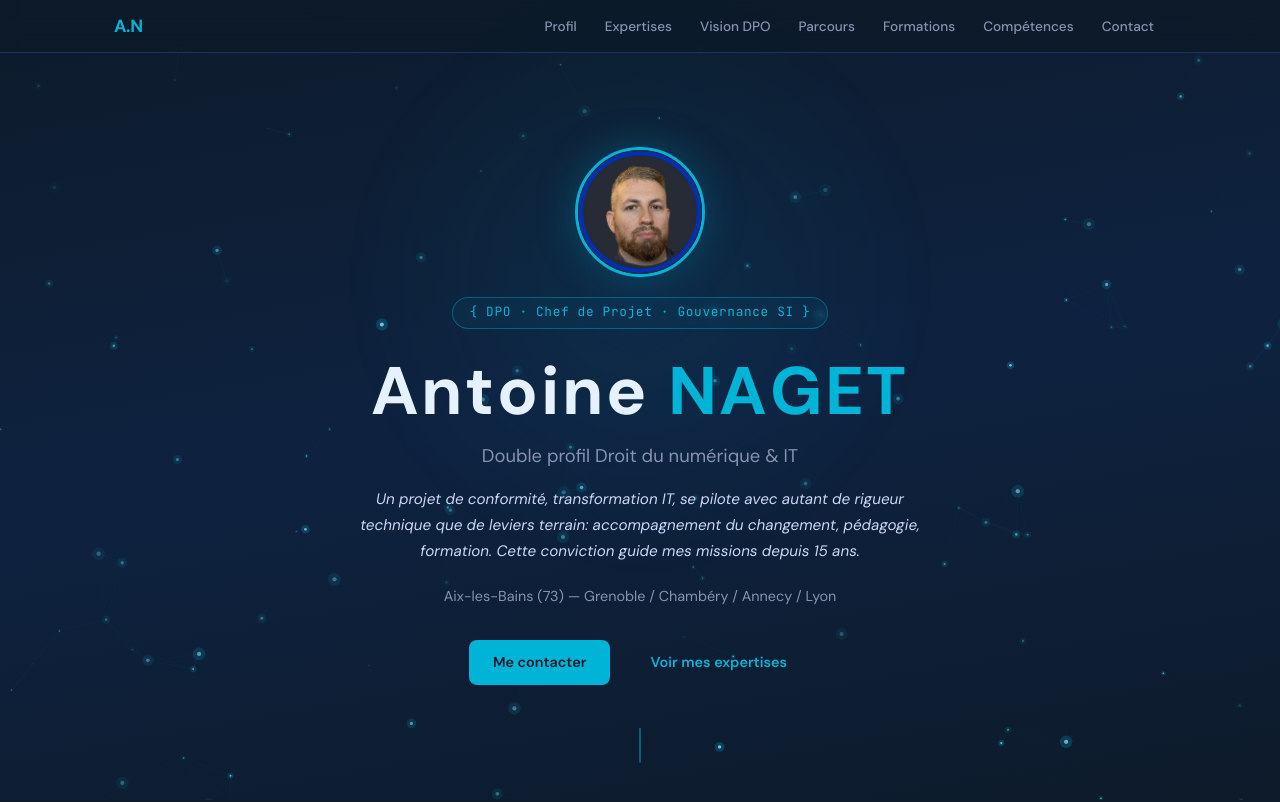
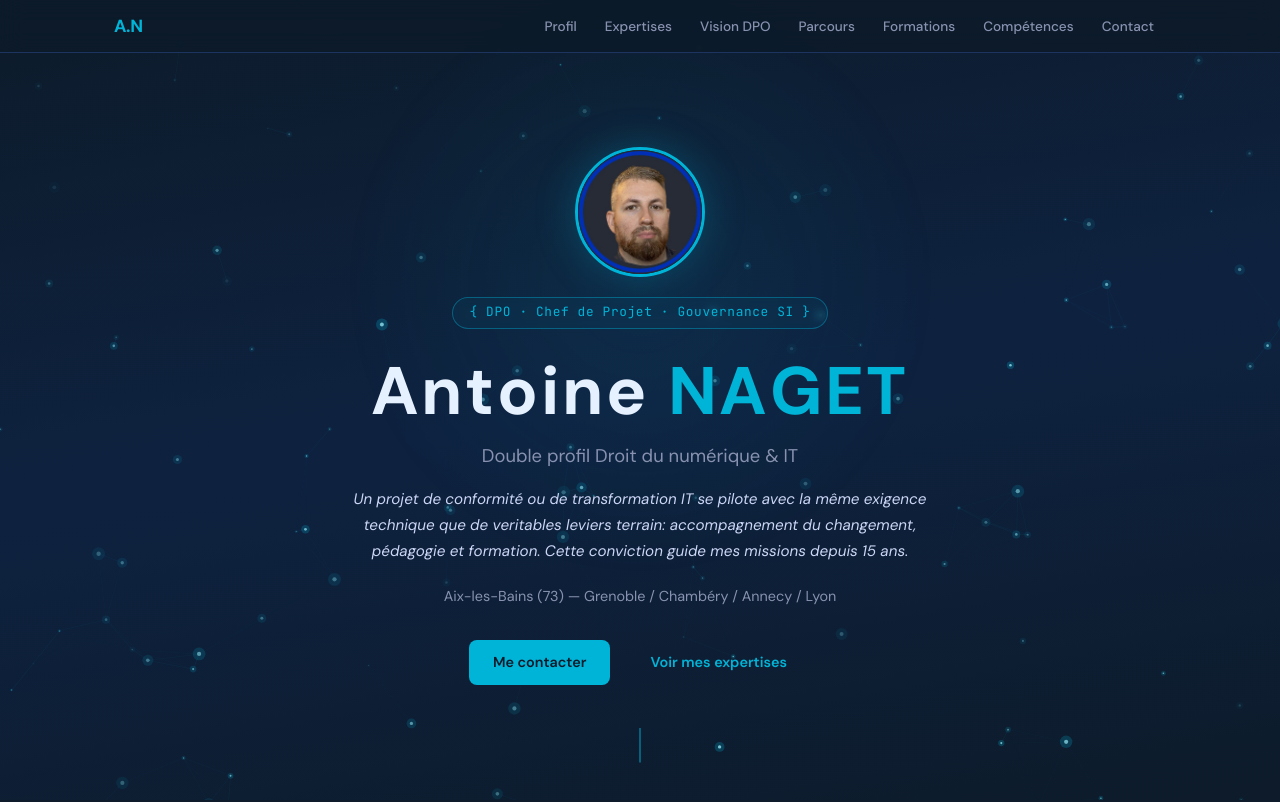
Before and after one commit to SupMBH/supmbh-site, a React (Vite) app: page / in a window 1280 px wide. Shown: the top 802 px of the page. Built offline with nearby package versions, Linux system fonts and the light colour scheme.

Commit message:
hero presentation fluide

```diff
--- a/src/components/Hero.jsx
+++ b/src/components/Hero.jsx
@@ -225,9 +225,9 @@ export default function Hero() {
         <p className="hero-subtitle stagger-2">{profile.tagline}</p>
 
         <p className="hero-personal stagger-3">
-          Un projet de conformité, transformation IT, se pilote avec autant de rigueur
-          technique que de leviers terrain: accompagnement du changement,
-          pédagogie, formation. Cette conviction guide mes missions depuis 15 ans.
+          Un projet de conformité ou de transformation IT se pilote avec la même exigence
+          technique que de veritables leviers terrain: accompagnement du changement,
+          pédagogie et formation. Cette conviction guide mes missions depuis 15 ans.
         </p>
 
         <p className="hero-location stagger-4">{profile.location}</p>
```
